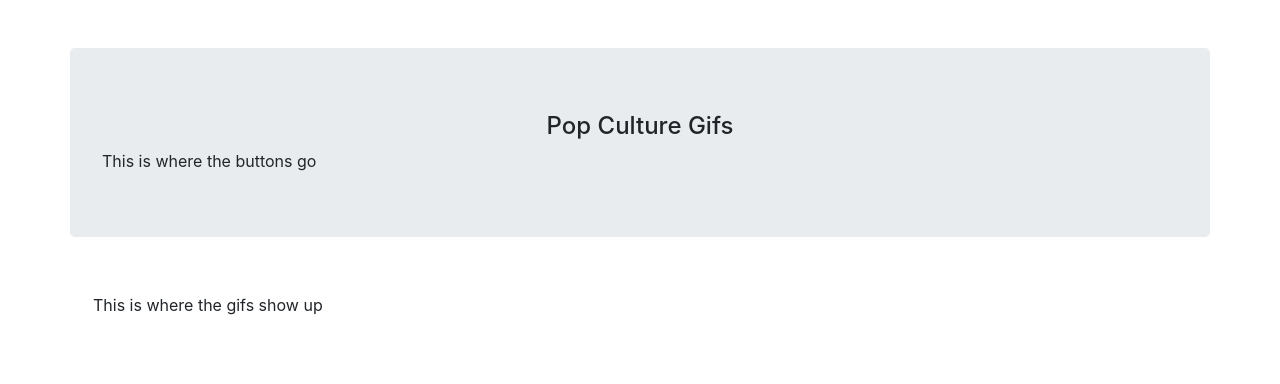
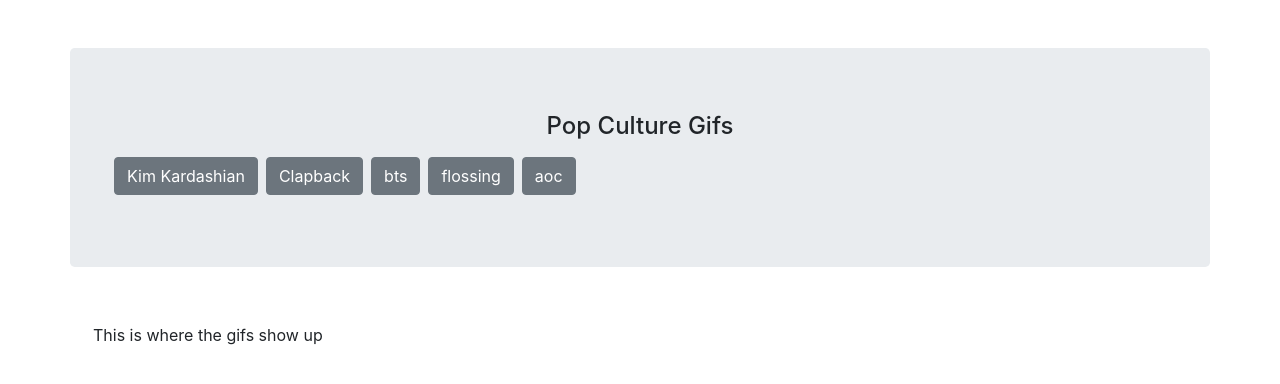
Before and after one commit to megangilpin/GiphyAPI, a plain HTML site: page index.html in a window 1280 px wide. Drawn offline with nearby package versions, Linux system fonts and the light colour scheme.

Commit message:
dynamically adds topic buttons

```diff
--- /dev/null
+++ b/assets/javascript/getgif.js
@@ -0,0 +1,40 @@
+$(document).ready(function () {
+
+  // array of Topics
+var topics = ["Kim Kardashian", "Clapback", "bts", "flossing", "aoc"];
+
+// Renders index of an array into a button
+function renderGifButton(array){
+
+  $("#gif-buttons").empty();
+
+  for (var i = 0; i < array.length; i++){
+
+    var gifTopic = $("<button>");
+
+    gifTopic.addClass("gif-btn btn btn-secondary mx-1");
+
+    gifTopic.attr("gif-name", array[i]);
+
+    gifTopic.text(array[i]);
+
+    $("#gif-buttons").append(gifTopic);
+  }
+}
+
+renderGifButton(topics);
+
+$("button").on("click", function() {
+  var topic = $(this).attr("gif-name");
+  var queryURL = "https://api.giphy.com/v1/gifs/search?q=" +
+    topic + "&api_key=18XzYcs4C3bA4uNc8XTNW0vmhDkdze5v&limit=10";
+
+})
+
+
+
+
+
+
+
+});
--- a/index.html
+++ b/index.html
@@ -13,6 +13,10 @@
     <!-- jquery Link -->
     <script src="https://ajax.googleapis.com/ajax/libs/jquery/3.4.0/jquery.min.js"></script>
 
+    <script type="text/javascript" src="assets/javascript/getgif.js">
+
+    </script>
+
 </head>
 
 <body>
@@ -26,8 +30,8 @@
           <h4>Pop Culture Gifs</h4>
         </div>
 
-        <div class="row">
-          <div id="gif-buttons">This is where the buttons go</div>
+        <div class="row ">
+          <div class="d-flex flex-sm-row justify-content-center m-2" id="gif-buttons">buttons should be here</div>
         </div>
 
       </div>
@@ -43,8 +47,6 @@
   </section>
 
 
-<script type="text/javascript" scr="assets/javascript/getgiphy.js">
 
-    </script>
 </body>
 </html>
```
Also changed, not shown: assets/javascript/getgiphy.js (deleted), 3 other files.
